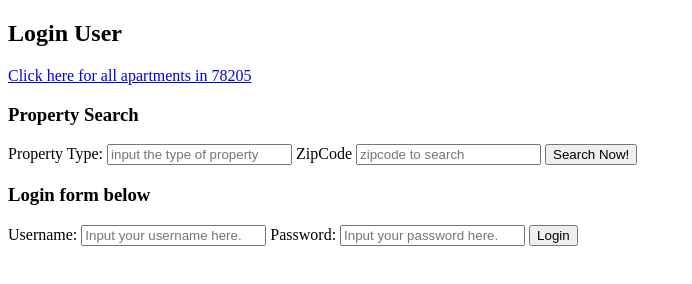
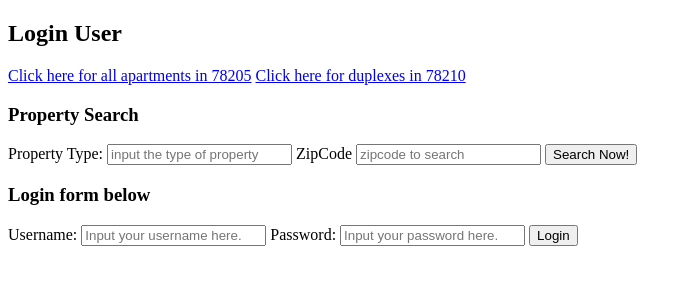
Before and after one commit to CodeupClassroom/teddy-web-exercises, a plain HTML site: page form_demo.html in a window 1280 px wide. Shown: the whole page, without its empty margins (0-692 px from the left). Drawn offline with Linux system fonts and the light colour scheme.

Commit message:
add example duplex search for making a query string in an anchor tag

```diff
--- a/form_demo.html
+++ b/form_demo.html
@@ -17,6 +17,7 @@
 
 <!-- Anchor tag w/ a query string -->
 <a href="?property_type=apartment&zipcode=78205">Click here for all apartments in 78205</a>
+<a href="?property_type=duplex&zipcode=78210">Click here for duplexes in 78210</a>
 <br>
 <h3>Property Search</h3>
 <!-- Form that produces a query string -->
```
